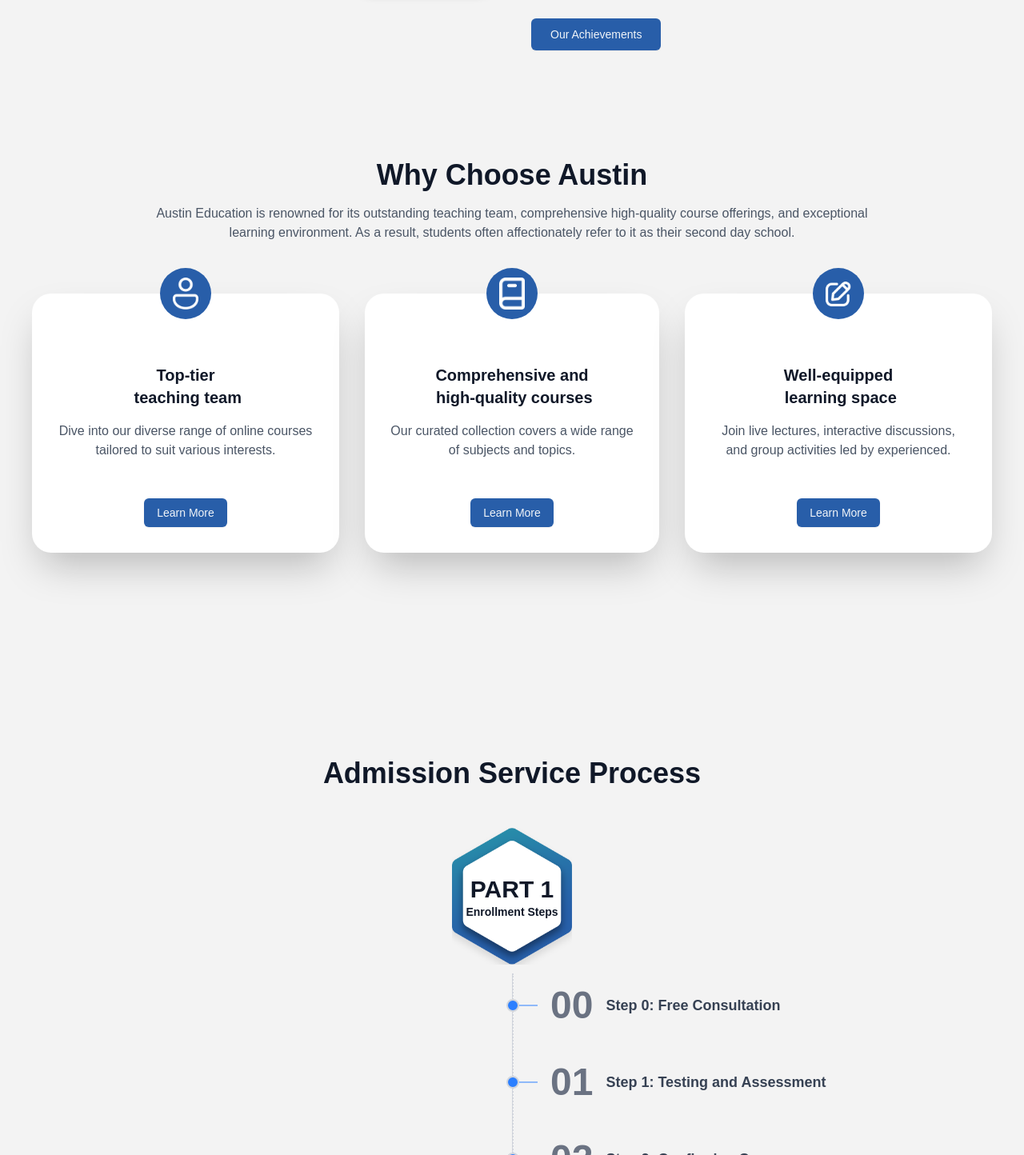
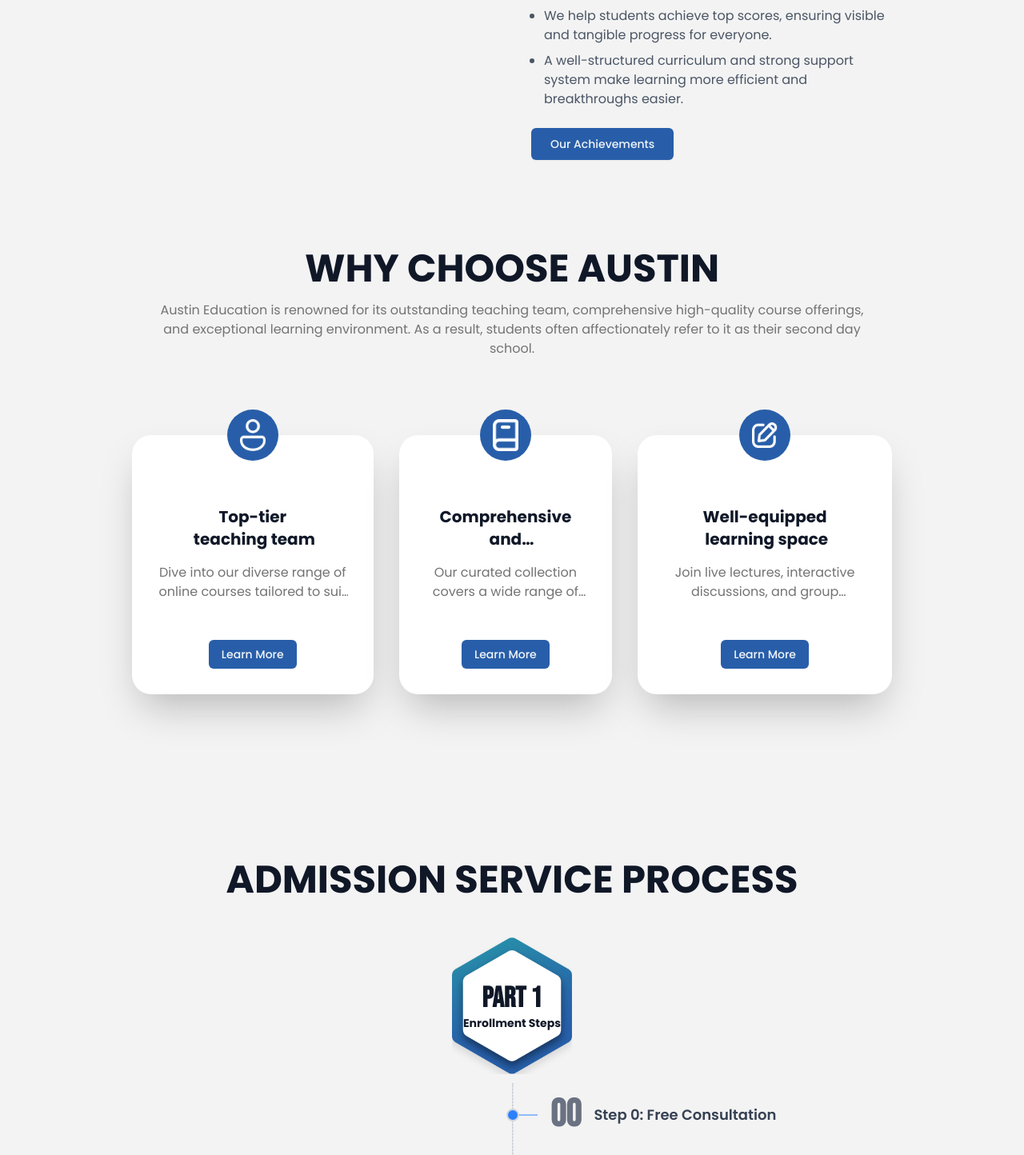
Before and after one commit to ShuhaiYu/austin-edu, a Next.js app: page / in a window 1280 px wide. Shown: the part 1356-2800 px from the top of the page at 80% size. Built offline with nearby package versions, Linux system fonts and the light colour scheme.

Commit message:
style: enhance UI with new font styles and improved component layouts for better readability

```diff
--- a/src/app/globals.css
+++ b/src/app/globals.css
@@ -1,20 +1,24 @@
+@import url('https://fonts.googleapis.com/css2?family=Bebas+Neue&family=Poppins:ital,wght@0,100;0,200;0,300;0,400;0,500;0,600;0,700;0,800;0,900;1,100;1,200;1,300;1,400;1,500;1,600;1,700;1,800;1,900&display=swap');
 @import "tailwindcss";
 @import "tw-animate-css";
 
 @theme {
   --font-sans: "Poppins", sans-serif;
+  --font-bebas: "Bebas Neue", sans-serif;
+  --font-display: "Oswald", "sans-serif";
+
   --breakpoint-3xl: 120rem;
-  --color-primary: #285ea9;   /* 主色调：深蓝 (示例) */
+  --color-primary: #285ea9; /* 主色调：深蓝 (示例) */
   --color-primary-foreground: #f1f5f9;
   --color-secondary: #e11d48; /* 次要色调：红色 (示例) */
   --color-secondary-foreground: #f1f5f9;
-  --color-accent: #ca8a04;    /* 强调色：橘黄 (示例) */
+  --color-accent: #ca8a04; /* 强调色：橘黄 (示例) */
   --color-accent-foreground: #848485;
-  --color-success: #10b981;   /* 成功色：绿色 (示例) */
+  --color-success: #10b981; /* 成功色：绿色 (示例) */
   --color-success-foreground: #f1f5f9;
-  --color-warning: #f59e0b;   /* 警告色：黄色 (示例) */
+  --color-warning: #f59e0b; /* 警告色：黄色 (示例) */
   --color-warning-foreground: #f1f5f9;
-  --color-error: #ef4444;     /* 错误色：红色 (示例) */
+  --color-error: #ef4444; /* 错误色：红色 (示例) */
   --color-error-foreground: #f1f5f9;
 
   --ease-fluid: cubic-bezier(0.3, 0, 0, 1);
@@ -26,7 +30,6 @@
   --color-background: var(--background);
   --color-foreground: var(--foreground);
   --color-popover: var(--popover);
-
 }
 
 :root {
@@ -97,3 +100,7 @@
   --sidebar-border: oklch(1 0 0 / 10%);
   --sidebar-ring: oklch(0.551 0.027 264.364);
 }
+
+p {
+  @apply text-neutral-500;
+}
--- a/src/app/page.js
+++ b/src/app/page.js
@@ -47,14 +47,14 @@ export default function HomePage() {
       </section>
 
       {/* Find a Course */}
-      <section className="w-full bg-primary text-white py-6 px-4 rounded-4xl">
+      <section className="w-[80%] bg-primary text-white py-6 px-4 rounded-4xl">
         <div className="container mx-auto">
           <FindCourse />
         </div>
       </section>
 
       {/* Why Choose Austin: 简化示例 */}
-      <section className="w-full py-12 px-6 text-center">
+      <section className="max-w-[80%] py-12 px-6 text-center">
         <Features />
       </section>
 
@@ -67,7 +67,7 @@ export default function HomePage() {
 
       {/* Testimonials */}
       <section className="w-full py-12 px-6 ">
-        <h2 className="text-2xl font-bold text-center text-gray-800 mb-8">{t.testimonialTitle}</h2>
+        <h2 className="text-5xl font-bold text-center text-gray-800 mb-8">{t.testimonialTitle}</h2>
         <div className="max-w-5xl mx-auto">
           <Testimonials />
         </div>
--- a/src/components/AdmissionProcess.js
+++ b/src/components/AdmissionProcess.js
@@ -231,8 +231,8 @@ export default function AdmissionProcess() {
   };
 
   return (
-    <section className="py-4 xl:py-20">
-      <h2 className="text-4xl font-bold text-center mb-12">
+    <section className="py-4 xl:py-8">
+      <h2 className="text-5xl font-bold text-center mb-12 uppercase">
         {lang === "zh" ? "入学服务流程" : "Admission Service Process"}
       </h2>
 
@@ -255,7 +255,7 @@ export default function AdmissionProcess() {
                 className="object-contain"
               />
               <div className="absolute inset-0 flex flex-col items-center justify-center text-2xl font-bold text-center">
-                <h1 className="mt-4 md:mt-6 text-2xl md:text-3xl uppercase">
+                <h1 className="font-bebas mt-4 md:mt-6 text-3xl md:text-4xl uppercase">
                   Part {part.part}
                 </h1>
                 <span className="text-[11px] md:text-sm">{partTitle}</span>
@@ -327,7 +327,7 @@ export default function AdmissionProcess() {
                         >
                           <div className="flex items-center justify-start">
                             <span
-                              className={`font-bold text-3xl md:text-4xl xl:text-5xl mr-4 text-gray-500`}
+                              className={`font-bebas font-bold text-3xl md:text-4xl xl:text-5xl mr-4 text-gray-500`}
                             >
                               {stepData.step.toString().padStart(2, "0")}
                             </span>
--- a/src/components/FAQ.js
+++ b/src/components/FAQ.js
@@ -140,9 +140,9 @@ export default function FAQ() {
     <section className="py-16 dark:bg-gray-900">
       <div className="container flex flex-col gap-8">
         {/* 标题部分 */}
-        <div className="text-center space-y-4">
-          <h2 className="text-3xl font-bold dark:text-gray-100">{title}</h2>
-          <p className="text-gray-600 dark:text-gray-400 max-w-2xl mx-auto">
+        <div className="text-center space-y-8">
+          <h2 className="text-5xl text-gray-800 font-bold dark:text-gray-100">{title}</h2>
+          <p className=" dark:text-gray-400 max-w-2xl mx-auto">
             {description}
           </p>
         </div>
@@ -150,7 +150,7 @@ export default function FAQ() {
         <div className="grid grid-cols-1 gap-6 lg:grid-cols-2">
           {/* 左侧：FAQ */}
           <div className="max-w-2xl mx-auto px-4 w-full">
-            <Accordion type="single" collapsible className="space-y-4">
+            <Accordion type="single" collapsible className="space-y-4 ">
               {faqItems.map((item, index) => (
                 <AccordionItem key={`item-${index}`} value={`item-${index}`}>
                   <AccordionTrigger>{item.question}</AccordionTrigger>
--- a/src/components/Features.js
+++ b/src/components/Features.js
@@ -121,8 +121,8 @@ export default function Features() {
       </div>
 
       {/* Why Choose Austin */}
-      <div className="text-center mb-16">
-        <h2 className="text-4xl font-bold mb-4">
+      <div className="text-center mb-16 py-8">
+        <h2 className="text-5xl font-bold mb-4 uppercase">
           {lang === "zh" ? "为什么选择奥斯汀" : "Why Choose Austin"}
         </h2>
         <p className="text-gray-600 max-w-4xl mx-auto">
--- a/src/components/FindCourse.js
+++ b/src/components/FindCourse.js
@@ -36,7 +36,7 @@ export default function FindCourse() {
 
   return (
     // 最外层容器，撑满页面可用宽度
-    <div className="w-full px-4 py-4">
+    <div className="w-full px-4 py-2">
       {/* 使用grid布局，小屏幕1列，中屏幕5列 */}
       <div className="grid grid-cols-1 md:grid-cols-5 gap-4 items-center">
         {/* 1. Label */}
```
